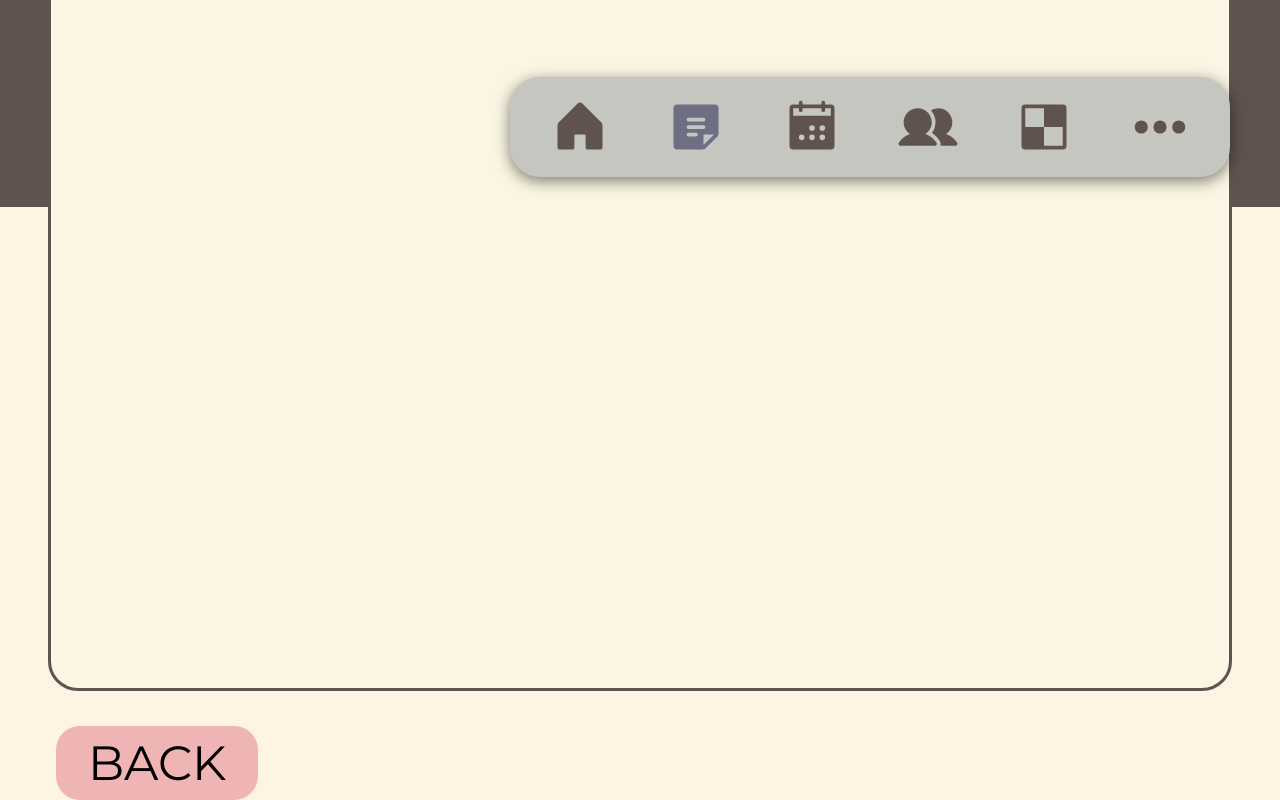
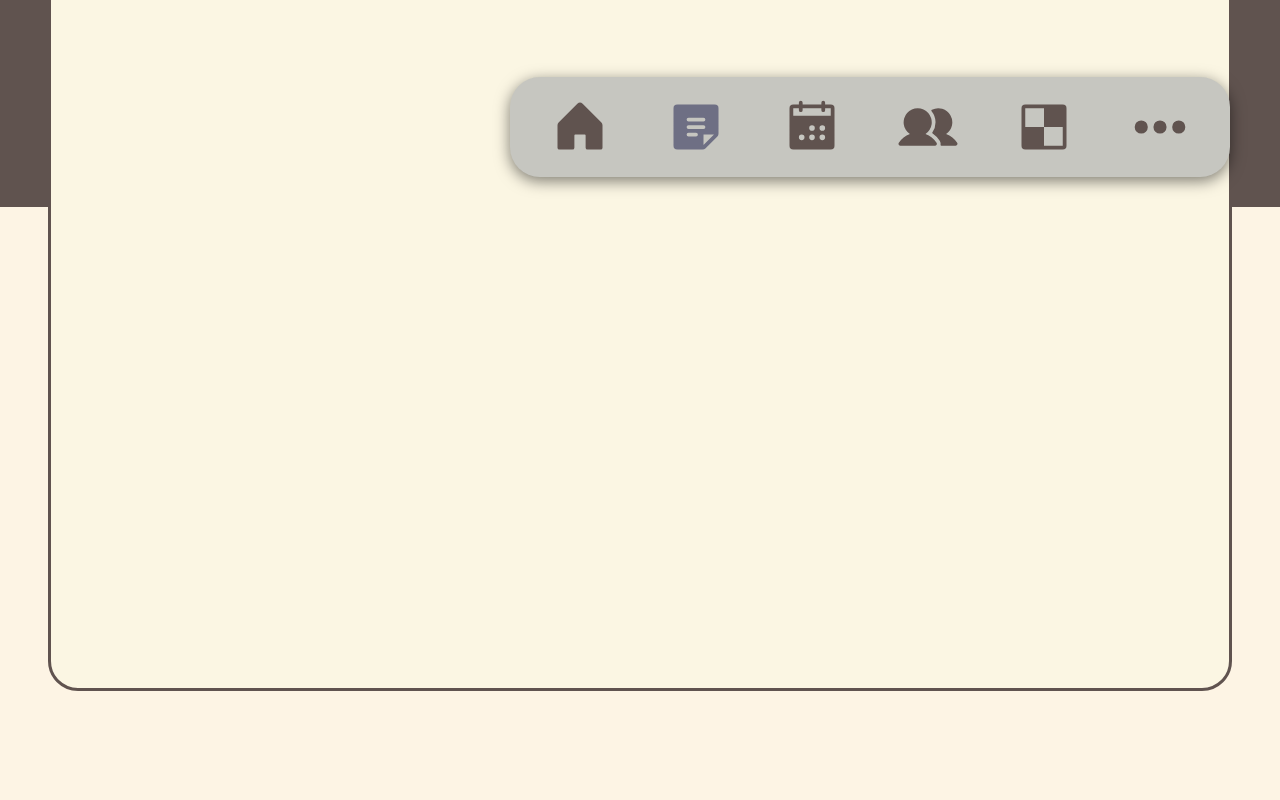
Before and after one commit to koningmalik412/3801-smart-table, a React (Create React App) app in the folder client/: page /community in a window 1280 px wide. Shown: the part 593-1393 px from the top of the page. After the commit the page ends 1284 px from the top, so only its background shows below. Built offline with nearby package versions, Linux system fonts and the light colour scheme.

Commit message:
Removed back button

```diff
--- a/client/src/pages/Community/index.js
+++ b/client/src/pages/Community/index.js
@@ -198,11 +198,11 @@
         </div>
 
         {/* Back Button */}
-        <div className="mt-12 ml-2">
+        {/* <div className="mt-12 ml-2">
           <Link to="/" className="bg-pink text-5xl py-2 px-8 rounded-3xl">
             BACK
           </Link>
-        </div>
+        </div> */}
       </div>
 
       {/* Background div */}
```
